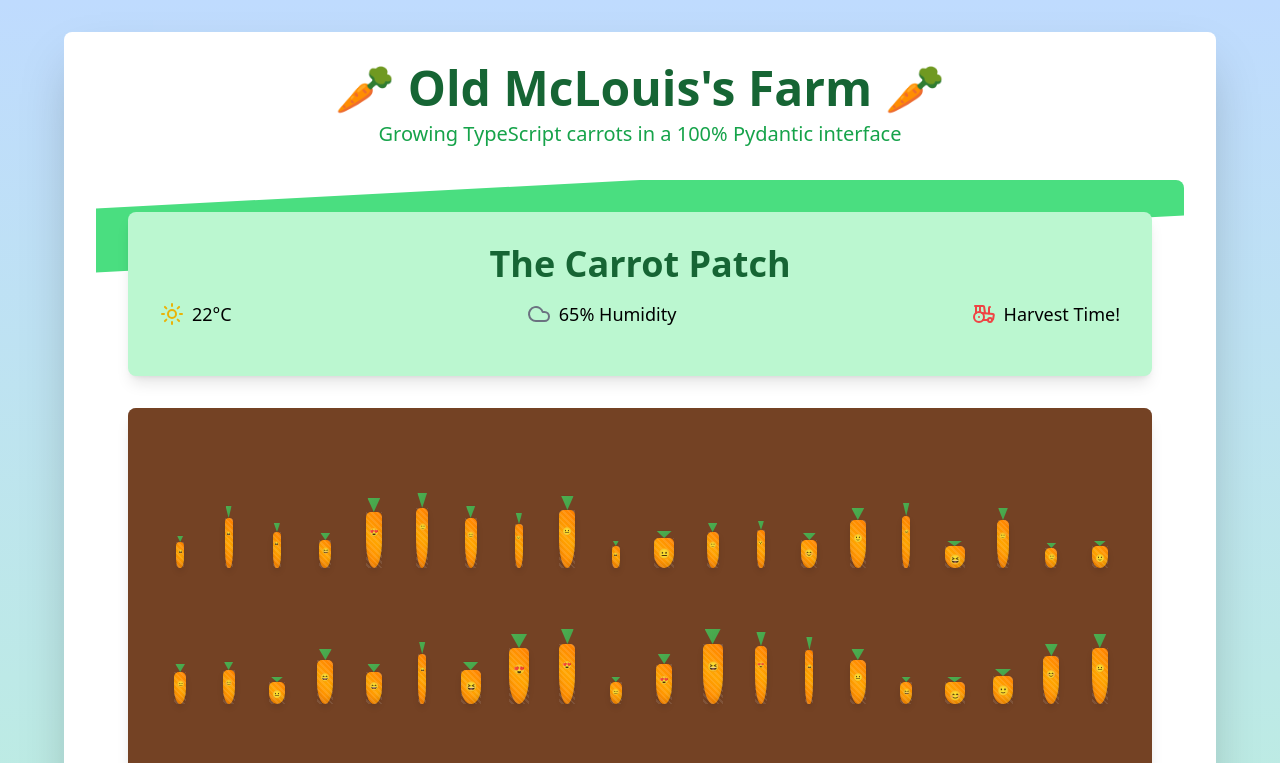
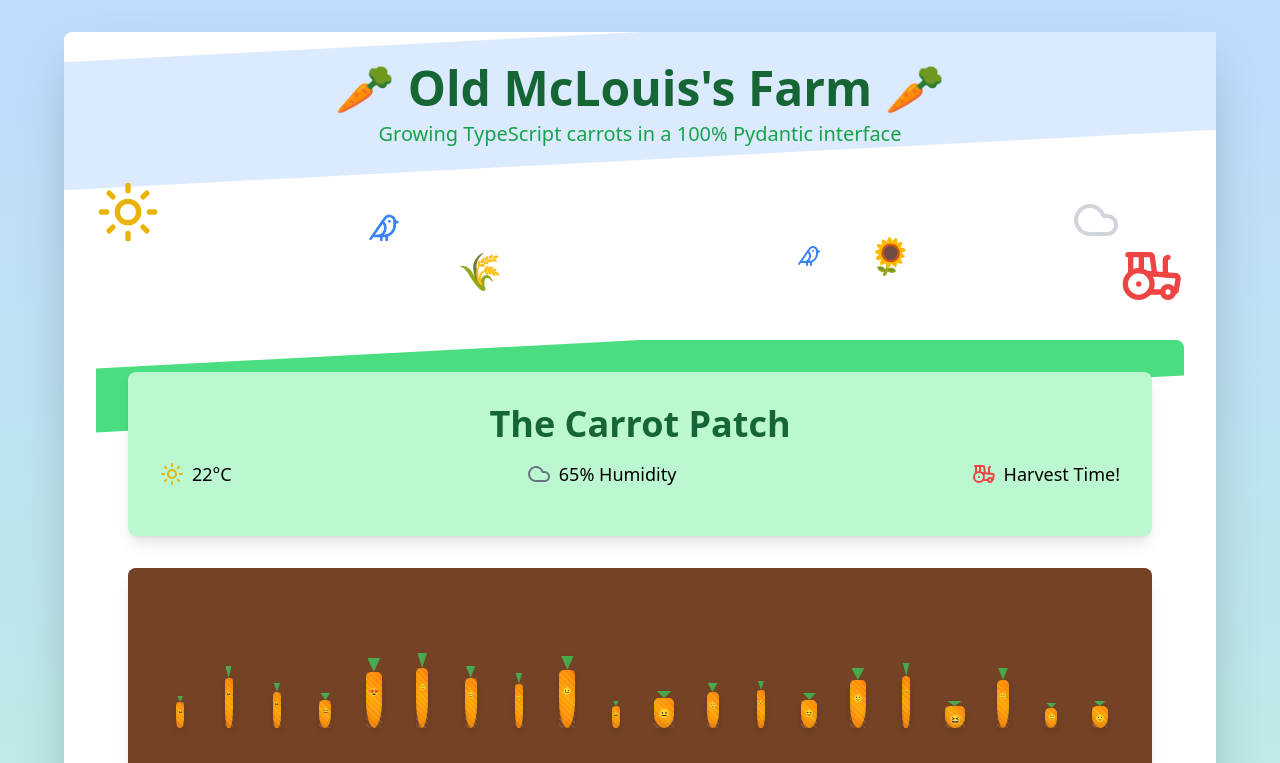
Before and after one commit to lmmx/pyd2ts-demo, a React (Create React App) app in the folder carrot-demo/: page / in a window 1280 px wide. Shown: the top 763 px of the page. Built offline with nearby package versions, Linux system fonts and the light colour scheme.

Commit message:
Decorate the farm

```diff
--- a/carrot-demo/src/App.tsx
+++ b/carrot-demo/src/App.tsx
@@ -1,5 +1,6 @@
 import React from 'react';
 import CarrotPatch from './components/CarrotPatch';
+import FarmDecoration from './components/FarmDecoration';
 import { Carrot } from './interface';
 import carrotData from './data/carrot_patch.json';
 
@@ -7,12 +8,20 @@ const App: React.FC = () => {
   const carrots: Carrot[] = carrotData;
 
   return (
-    <div className="min-h-screen bg-gradient-to-b from-blue-200 to-green-200 flex flex-col items-center justify-center p-8">
-      <div className="w-full max-w-6xl bg-white rounded-lg shadow-2xl p-8">
+    <div className="min-h-screen bg-gradient-to-b from-blue-200 to-green-200 flex flex-col items-center justify-center p-8 overflow-hidden">
+      <div className="w-full max-w-6xl bg-white rounded-lg shadow-2xl p-8 relative">
+        <div className="absolute top-0 left-0 w-full h-full overflow-hidden pointer-events-none">
+          <div className="absolute top-0 left-0 w-full h-32 bg-blue-100 transform -skew-y-3"></div>
+          <div className="absolute bottom-0 left-0 w-full h-32 bg-green-100 transform skew-y-3"></div>
+        </div>
+
+        <div className="relative z-10">
           <header className="text-center mb-8">
             <h1 className="text-5xl font-bold text-green-800 mb-2">🥕 Old McLouis's Farm 🥕</h1>
             <p className="text-xl text-green-600">Growing TypeScript carrots in a 100% Pydantic interface</p>
           </header>
+
+          <FarmDecoration />
 
           <div className="bg-brown-100 p-8 rounded-lg mb-8 relative overflow-hidden">
             <div className="absolute top-0 left-0 w-full h-16 bg-green-400 transform -skew-y-3"></div>
@@ -31,6 +40,7 @@ const App: React.FC = () => {
           </footer>
         </div>
       </div>
+    </div>
   );
 };
 
```
Lines whose indentation alone changed are shown as unchanged.
